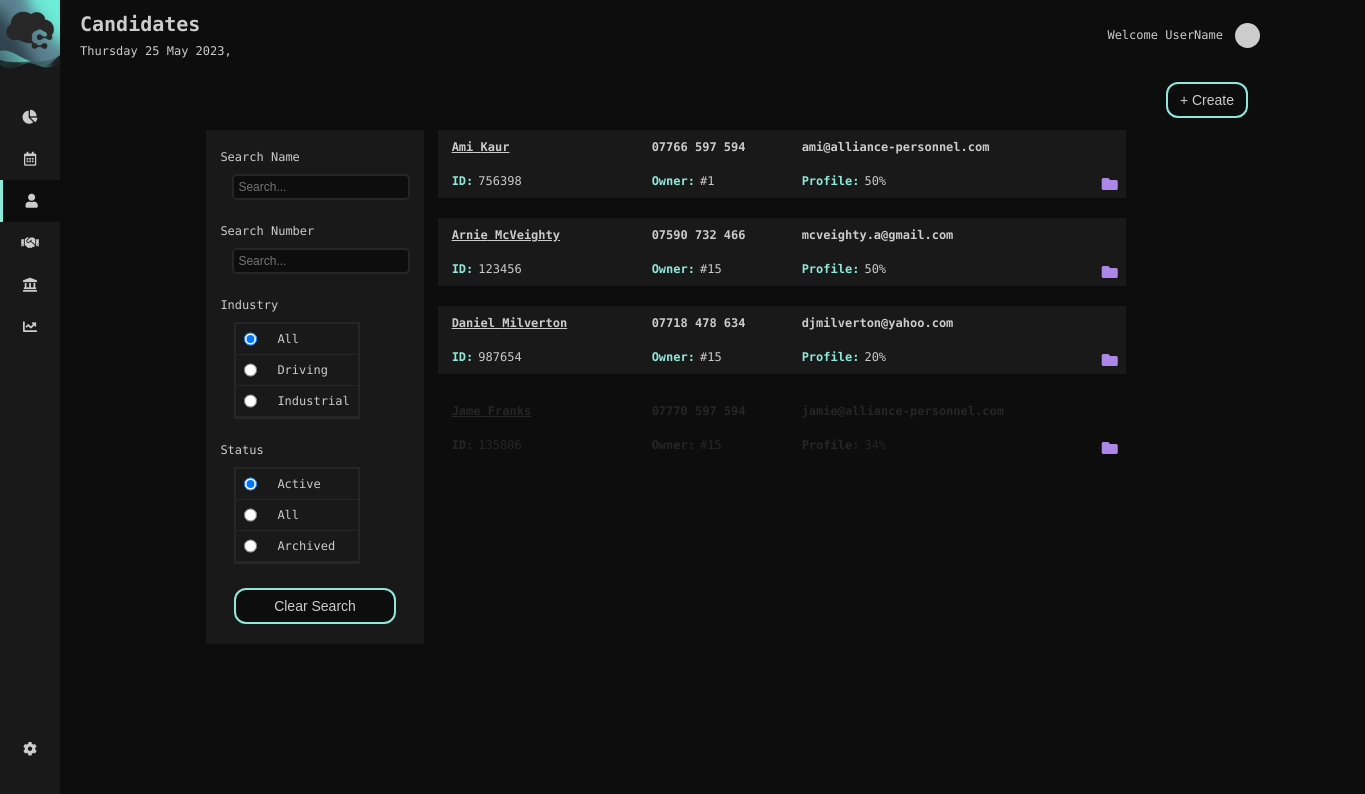
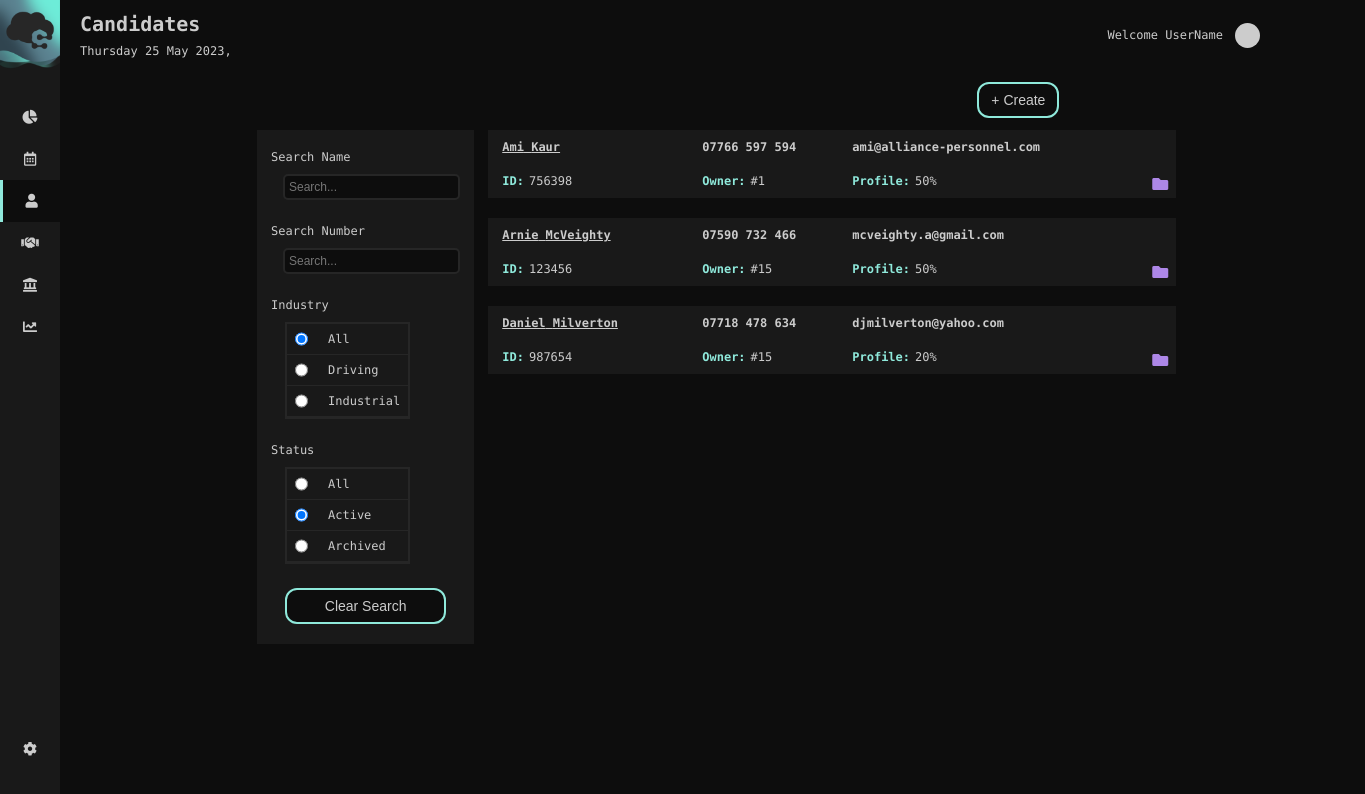
Before and after one commit to teetzMcveets/CT1.0, a React (Create React App) app: page /candidates in a window 1280 px wide. Shown: the top 794 px of the page, 1365 px wide, since content can reach past the window. Built offline with nearby package versions, Linux system fonts and the light colour scheme.

Commit message:
all filters working

```diff
--- a/src/components/Candidates/CandidateAll/CandidateSearch/CandidateSearch.js
+++ b/src/components/Candidates/CandidateAll/CandidateSearch/CandidateSearch.js
@@ -138,15 +138,15 @@ export default function CandidateSearch ({
                                 type='radio'
                                 id='active'
                                 name='status'
-                                value='Active'
-                                checked={status === 'Active'}
+                                value='All'
+                                checked={status === 'All'}
                                 onChange={handleStatusSearch}
                             />
                             <label
                                 htmlFor='active'
                                 className='rad-label'
                             >
-                                Active
+                                All
                             </label>
                         </div>
 
@@ -155,15 +155,15 @@ export default function CandidateSearch ({
                                 type='radio'
                                 id='allStatus'
                                 name='status'
-                                value='statusAll'
-                                checked={status === 'statusAll'}
+                                value='Active'
+                                checked={status === 'Active'}
                                 onChange={handleStatusSearch}
                             />
                             <label
                                 htmlFor='allStatus'
                                 className='rad-label'
                             >
-                                All
+                                Active
                             </label>
                         </div>
 
--- a/src/components/Candidates/Candidates.css
+++ b/src/components/Candidates/Candidates.css
@@ -1,13 +1,15 @@
 /* CANDIDATE PAGE CONTAINERS */
 .candidates-container {
     display: flex;
-    justify-content: center;
+    justify-content: flex-start;
+    padding-left: 15%;
 }
 
 .create-candidate-container {
     padding: var(--med1);
     display: flex;
     justify-content: right;
+    padding-right: 17%;
     /* border: 1px solid white; */
 }
 
@@ -15,6 +17,7 @@
     border: 1px solid white;
 } */
 
-/* .candidates-right-container {
-    border: 1px solid white;
-} */
+.candidates-right-container {
+    /* border: 1px solid white; */
+    padding-right: 18%;
+}
--- a/src/features/candidates/candidateSlice.js
+++ b/src/features/candidates/candidateSlice.js
@@ -54,7 +54,7 @@ const candidatesSlice = createSlice({
                 name: '',
                 number: '',
                 industry: 'All',
-                status: 'Active',
+                status: 'All',
             }
         }
     }
@@ -89,7 +89,7 @@ export const selectFilteredCandidates = createSelector(
         if (industry && industry !== 'All') {
             filteredCandidates = filteredCandidates.filter((candidate) => candidate.industry === industry);
         }
-        if (status && status !== 'Active') {
+        if (status && status !== 'All') {
             filteredCandidates = filteredCandidates.filter((candidate) => candidate.status === status);
         }
 
```
